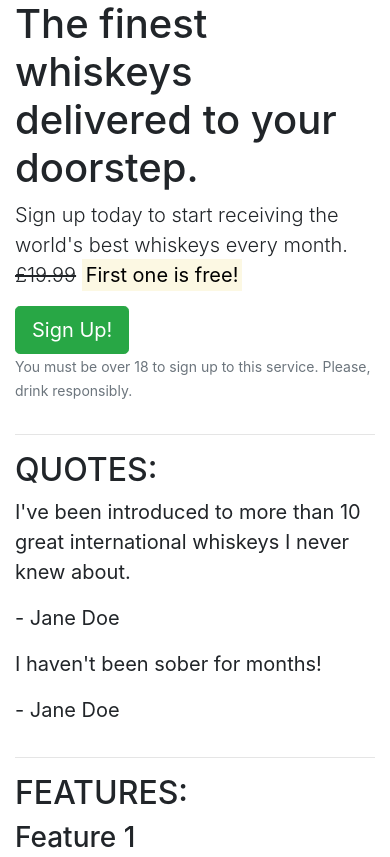
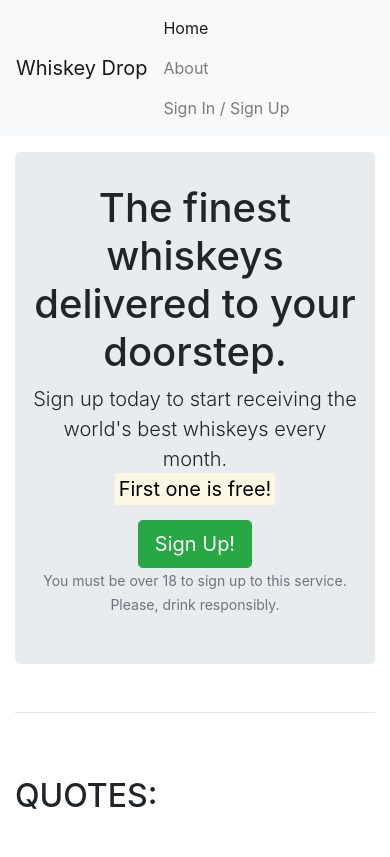
Before and after one commit to ddrobrien/bootstrap, a plain HTML site: page index.html in a window 390 px wide. Shown: the top 857 px of the page. Drawn offline with nearby package versions, Linux system fonts and the light colour scheme.

Commit message:
styling added for features and quotes spacing, and top menu changes for mobile screens

```diff
--- a/index.html
+++ b/index.html
@@ -9,14 +9,28 @@
 <script src="https://cdn.jsdelivr.net/npm/bootstrap@4.6.2/dist/js/bootstrap.bundle.min.js" integrity="sha384-Fy6S3B9q64WdZWQUiU+q4/2Lc9npb8tCaSX9FK7E8HnRr0Jz8D6OP9dO5Vg3Q9ct" crossorigin="anonymous"></script>
 </head>
 <body>
-    <article class="container">
+    <nav class="navbar navbar-light bg-light navbar-expand-sm">
+        <a href="/" class="navbar-brand">Whiskey Drop</a>
+        <ul class="navbar-nav mr-auto">
+            <li class="active nav-item mr-2"><a class="nav-link" href="/">Home</a></li>
+            <li class="nav-item mr-2"><a class="nav-link" href="/about">About</a></li>
+            <li class="nav-item mr-2 d-block d-sm-none"><a class="nav-link" href="/login">Sign In / Sign Up</a></li>
+        </ul>
+        <div class="d-none d-md-block">
+        <p class="navbar-text my-auto mr-2"><i>Great whiskey delivered to your door!</i></p>
+        <a href="/login">Sign In / Sign Up</a>
+    </div>
+    </nav>
+    <article class="container mt-3">
         <!-- Callout -->
         <div class="row">
             <div class="col-12">
-        <section class="callout">
+        <section class="callout jumbotron text-center">
             <h1>The finest whiskeys delivered to your doorstep.</h1>
             <p class="lead">Sign up today to start receiving the world's best whiskeys every month.
-                <s>£19.99</s> <strong><mark>First one is free!</mark></strong></p>
+                <s class="d-none d-sm-inline">£19.99</s>
+                <span class="d-inline d-sm-none"><br></span>
+                <strong><mark>First one is free!</mark></strong></p>
                 <button class="btn btn-success btn-lg">Sign Up!</button>
                 <p class="text-muted"><small>You must be over 18 to sign up to this service. Please, drink responsibly.</small></p>
         </section>
@@ -28,7 +42,7 @@
         <!-- Quotes -->
         <section class="blockquote">
             <div class="row">
-                <div class="col-12">
+                <div class="col-12 my-5">
             <h2 class="text-uppercase">Quotes:</h2>
             </div>
             </div>
@@ -53,7 +67,7 @@
         <!-- Features -->
         <section class="features">
             <div class="row">
-                <div class="col-12">
+                <div class="col-12 my-5">
             <h2 class="text-uppercase">Features:</h2>
                 </div>
             </div>
```
